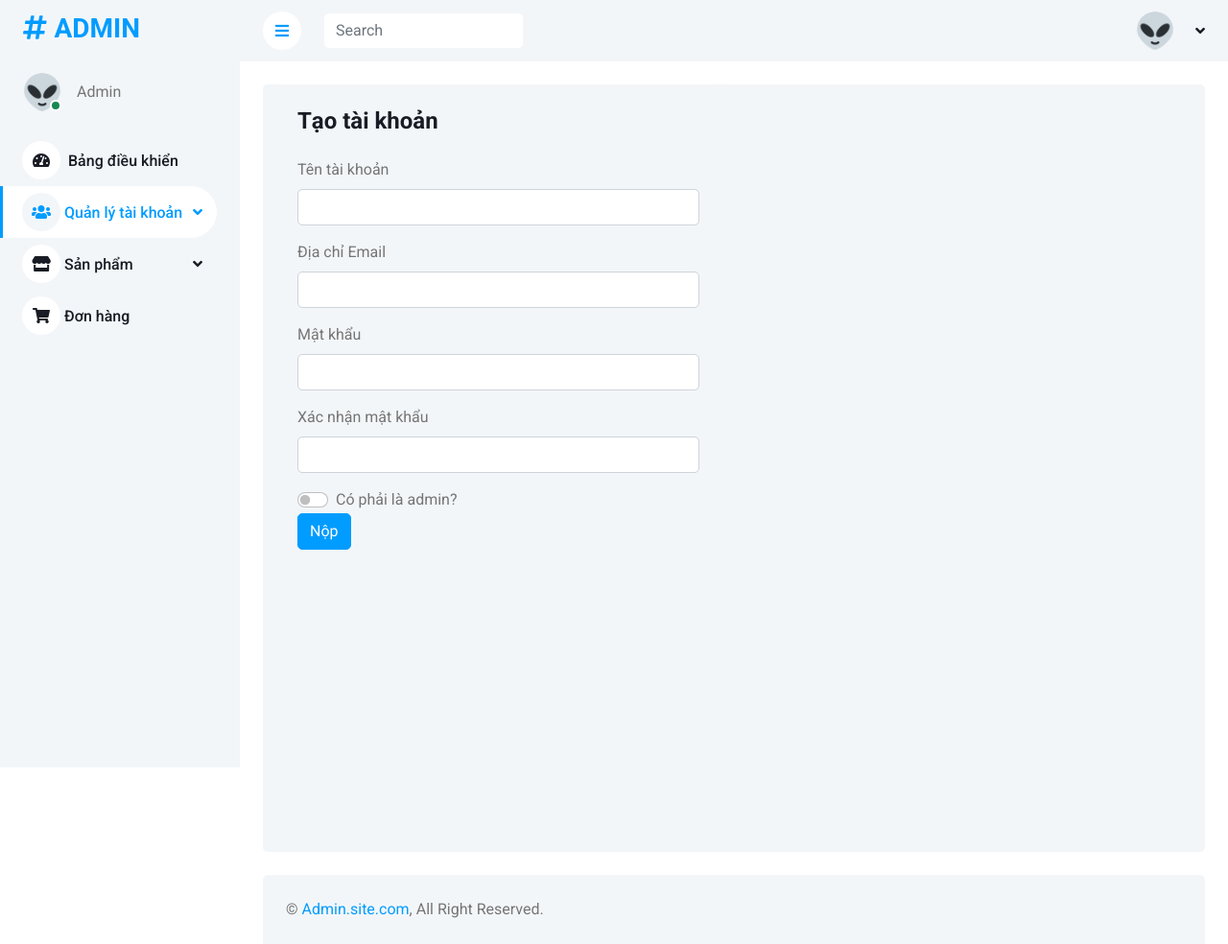
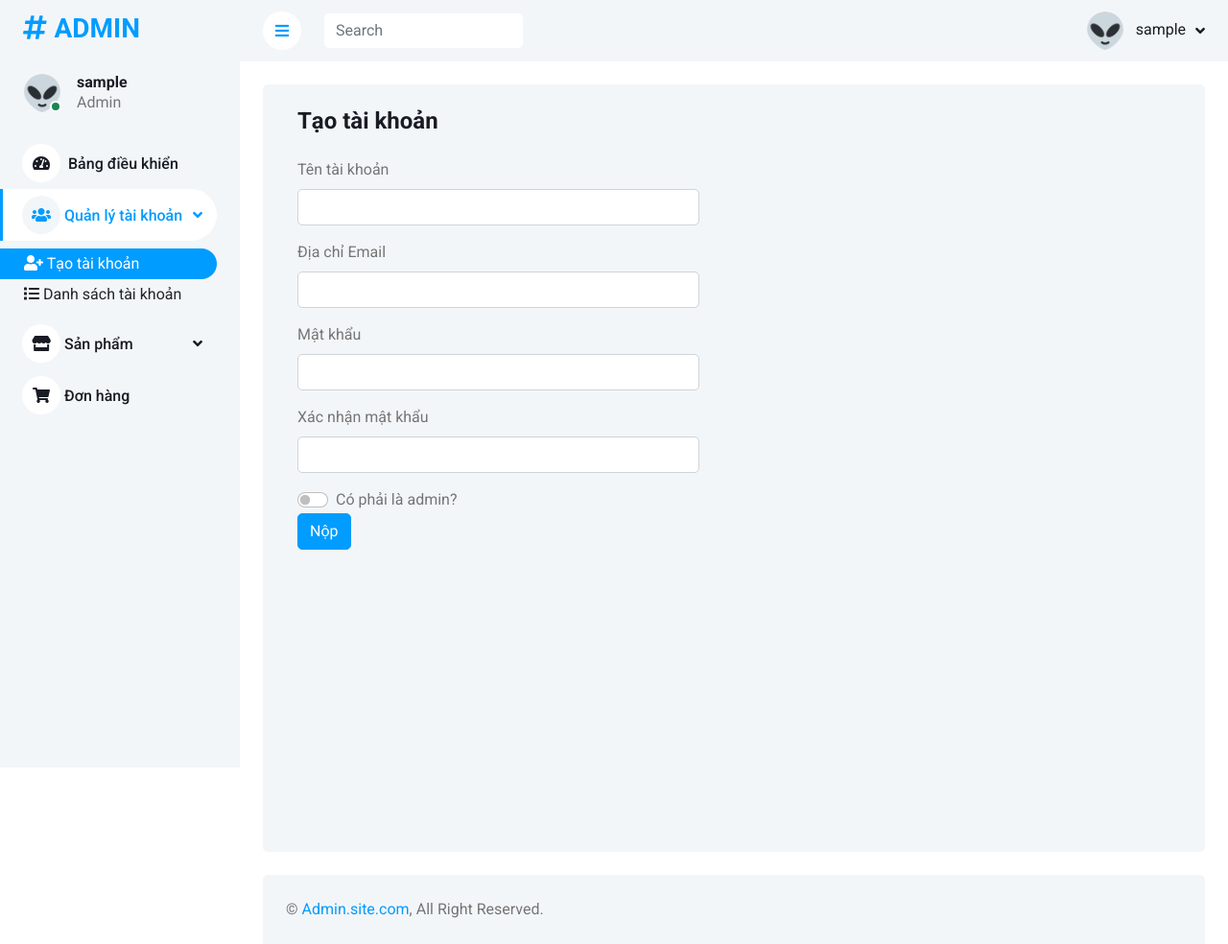
Before and after one commit to DungTranManh/Ecom-Project, a Flask app: page /admin/createAcc/ in a window 1280 px wide. Shown: the whole page at 96% size. Run offline with Flask 2, Linux system fonts and the light colour scheme; the visitor is signed in with stand-in values (Sample User, id 1); some libraries are stand-ins or nearby versions.

Commit message:
fix bug of create account page

```diff
--- a/app.py
+++ b/app.py
@@ -168,34 +168,39 @@ def createAcc():
             createPasswordInput2 = request.form['CreatePasswordInput2']
             createSwitchAdmin = request.form.get('SwitchAdmin')
             user_check_exist = User.query.filter_by(email = createEmailInput).first()
-            if user_check_exist:
-                return render_template("createAcc.html", alert = "Email đã tồn tại")
+            if createUsernameInput and createEmailInput and createPasswordInput1 and createPasswordInput2:
+                if user_check_exist:
+                    return render_template("createAcc.html", alert = "Email đã tồn tại",username_login = session["username"])
+                else:
+                    if createPasswordInput1 == createPasswordInput2:
+                        if createSwitchAdmin == "checked":
+                            new_user = User(createUsernameInput,createEmailInput,hashlib.md5(createPasswordInput1.encode()).hexdigest(),1,date_register=datetime.now())
+                            db.session.add(new_user)
+                            db.session.commit()
+                        else:
+                            new_user = User(createUsernameInput,createEmailInput,hashlib.md5(createPasswordInput1.encode()).hexdigest(),0,date_register=datetime.now())
+                            db.session.add(new_user)
+                            db.session.commit()
+                        return render_template("createAcc.html", alert = "Tạo tài khoản thành công",username_login = session["username"])
+                    else:
+                        return render_template("createAcc.html", alert = "Mật khẩu và xác nhận mật khẩu không chính xác",username_login = session["username"])
             else:
-                if createPasswordInput1 == createPasswordInput2:
-                    if createSwitchAdmin == "checked":
-                        new_user = User(createUsernameInput,createEmailInput,hashlib.md5(createPasswordInput1.encode()).hexdigest(),1,date_register=datetime.now())
-                        db.session.add(new_user)
-                        db.session.commit()
-                    else:
-                        new_user = User(createUsernameInput,createEmailInput,hashlib.md5(createPasswordInput1.encode()).hexdigest(),0,date_register=datetime.now())
-                        db.session.add(new_user)
-                        db.session.commit()
-                    return render_template("createAcc.html", alert = "Tạo tài khoản thành công")
-                else:
-                    return render_template("createAcc.html", alert = "Mật khẩu và xác nhận mật khẩu không chính xác")
-        return render_template("createAcc.html")
+                return render_template("createAcc.html", alert = "Thông tin chưa nhập đủ",username_login = session["username"])
+        return render_template("createAcc.html",username_login = session["username"])
     else:
         return redirect(url_for('login', alert = "session_expired"))
 
 
 # API
 api = Api(app=app)
+
 resourse_fields = {
     "user_id": fields.Integer,
     "username": fields.String,
     "email": fields.String,
     "is_admin": fields.Integer,
 }
+
 class GetAllUser(Resource):
     @marshal_with(resourse_fields)
     def get(self):
--- a/templates/includes/SideBar.html
+++ b/templates/includes/SideBar.html
@@ -14,10 +14,10 @@
             </div>
         </div>
         <div class="navbar-nav w-100">
-            <a href="/" class="nav-item nav-link {% if session["tranghientai"] == "mainpage"%}active{% endif %}"><i class="fa fa-tachometer-alt me-2"></i>Bảng điều khiển</a>
+            <a href="/" class="nav-item nav-link {% if session["tranghientai"] == "mainpage"%}active show{% endif %}"><i class="fa fa-tachometer-alt me-2"></i>Bảng điều khiển</a>
             <div class="nav-item dropdown">
                 <a href="#" class="nav-link dropdown-toggle {% if session["tranghientai"] == "createAcc"%}active{% endif %}" data-bs-toggle="dropdown"><i class="fas fa-users"></i> Quản lý tài khoản</a>
-                <div class="dropdown-menu bg-transparent border-0">
+                <div class="dropdown-menu bg-transparent border-0 {% if session["tranghientai"] == "createAcc"%}show{% endif %}">
                     <a href="/admin/createAcc/" class="dropdown-item {% if session["tranghientai"] == "createAcc"%}active{% endif %}"><i class="fas fa-user-plus"></i> Tạo tài khoản</a>
                     <a href="#" class="dropdown-item"><i class="fas fa-list"></i> Danh sách tài khoản</a>
                 </div>
--- a/templates/pages/CreateAccContent.html
+++ b/templates/pages/CreateAccContent.html
@@ -12,6 +12,11 @@
                     {% elif alert == "Email đã tồn tại" %}
                         <div class="alert alert-danger alert-dismissible fade show" role="alert">
                             <i class="fa fa-exclamation-circle me-2"></i> Email đã tồn tại. Vui lòng sử dụng email khác!
+                            <button type="button" class="btn-close" data-bs-dismiss="alert" aria-label="Close"></button>
+                        </div>
+                    {% elif alert == "Thông tin chưa nhập đủ" %}
+                        <div class="alert alert-danger alert-dismissible fade show" role="alert">
+                            <i class="fa fa-exclamation-circle me-2"></i> Vui lòng nhập đầy đủ thông tin!
                             <button type="button" class="btn-close" data-bs-dismiss="alert" aria-label="Close"></button>
                         </div>
                     {% endif %}
```
